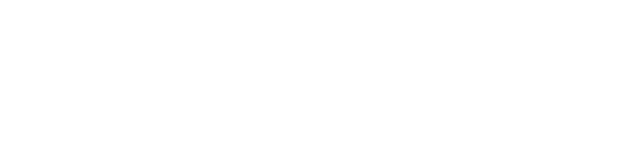
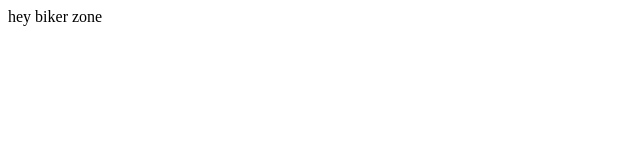
Before and after one commit to WD-Projects/Biker-Zone-Landing-Page, a plain HTML site: page index.html in a window 1280 px wide. Shown: the whole page, without its empty margins (0-640 px from the left). Drawn offline with Linux system fonts and the light colour scheme.

Commit message:
commmmit again and again

```diff
--- a/index.html
+++ b/index.html
@@ -6,6 +6,6 @@
     <title>Document</title>
 </head>
 <body>
-
+    hey biker zone
 </body>
 </html>
```
